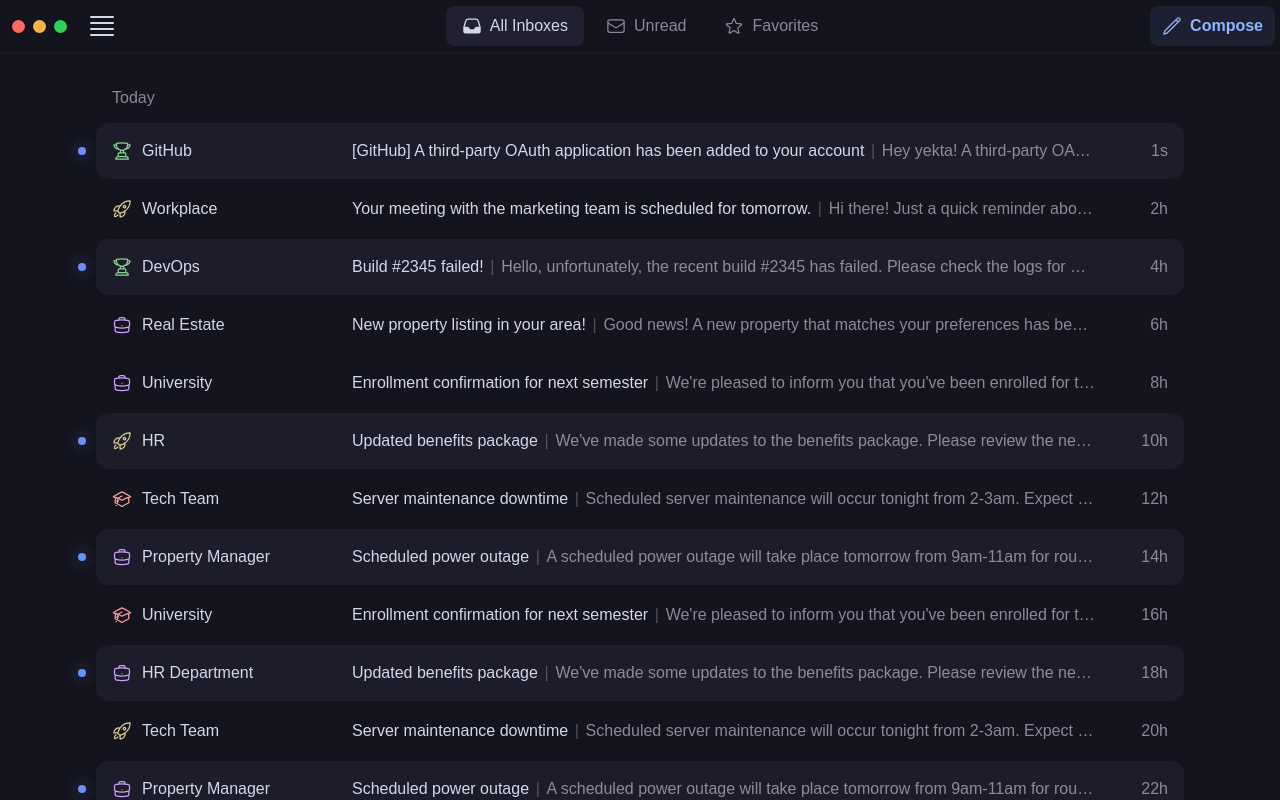
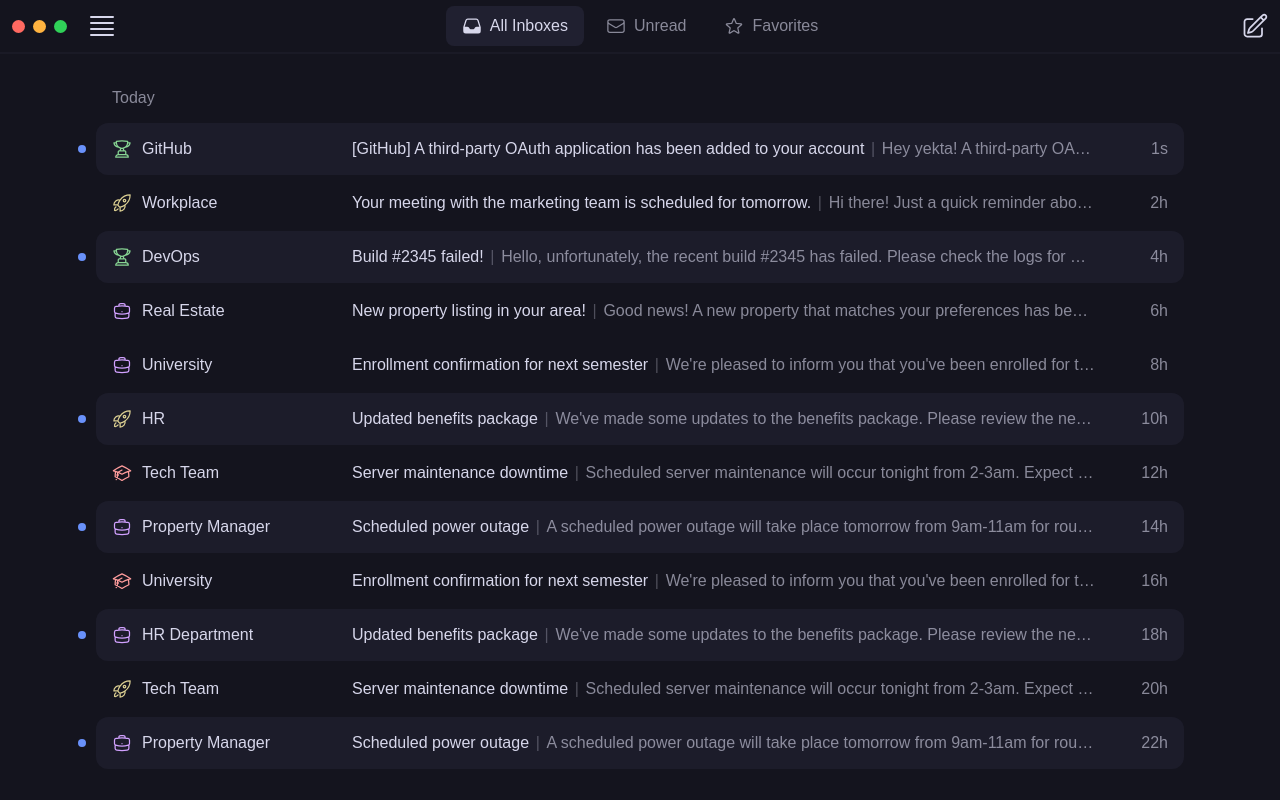
Before and after one commit to yekta/unseal, a Next.js app: page / in a window 1280 px wide. Built offline with nearby package versions, Linux system fonts and the light colour scheme.

Commit message:
Switch to icon button

```diff
--- a/src/components/Compose/ComposeButtonWithModal.tsx
+++ b/src/components/Compose/ComposeButtonWithModal.tsx
@@ -1,23 +1,18 @@
 import Compose from "@components/Compose/Compose";
 import React, { useState } from "react";
 import * as Dialog from "@radix-ui/react-dialog";
-import { PencilIcon } from "@heroicons/react/24/outline";
+import { PencilSquareIcon } from "@heroicons/react/24/outline";
 
 export default function ComposeButtonWithModal() {
   const [isOpen, setIsOpen] = useState(false);
   return (
     <Dialog.Root onOpenChange={setIsOpen}>
       <Dialog.Trigger asChild>
-        <button
-          className="text-c-primary flex items-center justify-center
-          font-semibold cursor-default group py-1.5 px-0.75"
-        >
-          <div
-            className="flex items-center justify-center px-3 py-2 group-hover:bg-c-primary/12
-            bg-c-primary/8 rounded-lg gap-2"
-          >
-            <PencilIcon className="w-5 h-5 -ml-0.25" />
-            <p>Compose</p>
+        <button className="py-1.5 px-0.75 flex cursor-default group">
+          <div className="p-1.5 flex items-center justify-center rounded-lg group-hover:bg-c-bg-highlight-secondary">
+            <PencilSquareIcon
+              className={`text-c-on-bg w-7 h-7 transform transition`}
+            />
           </div>
         </button>
       </Dialog.Trigger>
--- a/src/components/EmailLine/EmailLine.tsx
+++ b/src/components/EmailLine/EmailLine.tsx
@@ -29,7 +29,7 @@
     >
       <div className="w-full flex flex-row items-center md:py-px">
         <div
-          className={`w-full flex flex-col md:flex-row md:items-center md:justify-between px-4 py-3.5 md:py-4
+          className={`w-full flex flex-col md:flex-row md:items-center md:justify-between px-4 py-3.5
           group-hover:bg-c-bg-highlight relative ${
             !isRead ? "bg-c-bg-unread" : ""
           }
@@ -38,11 +38,10 @@
           <div className="w-full md:w-60 flex items-center gap-2 md:gap-2.5">
             <div
               className={`w-2 h-2 md:absolute md:-left-4.5
-                rounded-full flex-shrink-0 relative ${isRead && "hidden"}`}
-            >
-              <div className="w-full h-full rounded-full bg-c-notification/60 blur absolute left-0 top-0"></div>
-              <div className={`w-full h-full rounded-full bg-c-notification`} />
-            </div>
+                rounded-full flex-shrink-0 relative bg-c-notification ${
+                  isRead && "hidden"
+                }`}
+            />
             <EmailIcon
               type={account.iconType}
               color={account.iconColor}
--- a/src/components/navigation/Sidebar.tsx
+++ b/src/components/navigation/Sidebar.tsx
@@ -77,7 +77,7 @@
       href={href}
     >
       <div
-        className={`w-full flex flex-row items-center px-3 py-3 rounded-lg
+        className={`w-full flex flex-row items-center px-3 py-2.5 rounded-lg
           group-hover/link:bg-c-bg-highlight-secondary gap-2 ${
             isActive ? "bg-c-bg-highlight" : ""
           }`}
--- a/src/css/globals.css
+++ b/src/css/globals.css
@@ -4,7 +4,7 @@
 :root {
   --c-bg: 20 20 30;
   --c-bg-secondary: 26 26 38;
-  --c-bg-tertiary: 36 36 52;
+  --c-bg-tertiary: 38 38 54;
   --c-bg-highlight: 32 32 48;
   --c-bg-highlight-secondary: 35 35 53;
   --c-bg-unread: 28 28 42;
@@ -22,8 +22,8 @@
   --c-macos-red: 255 105 97;
   --c-macos-orange: 255 179 64;
   --c-macos-green: 48 209 88;
-  --o-shadow-normal: 0.25;
-  --o-shadow-strong: 0.35;
+  --o-shadow-normal: 0.2;
+  --o-shadow-strong: 0.3;
 }
 
 body {
```
